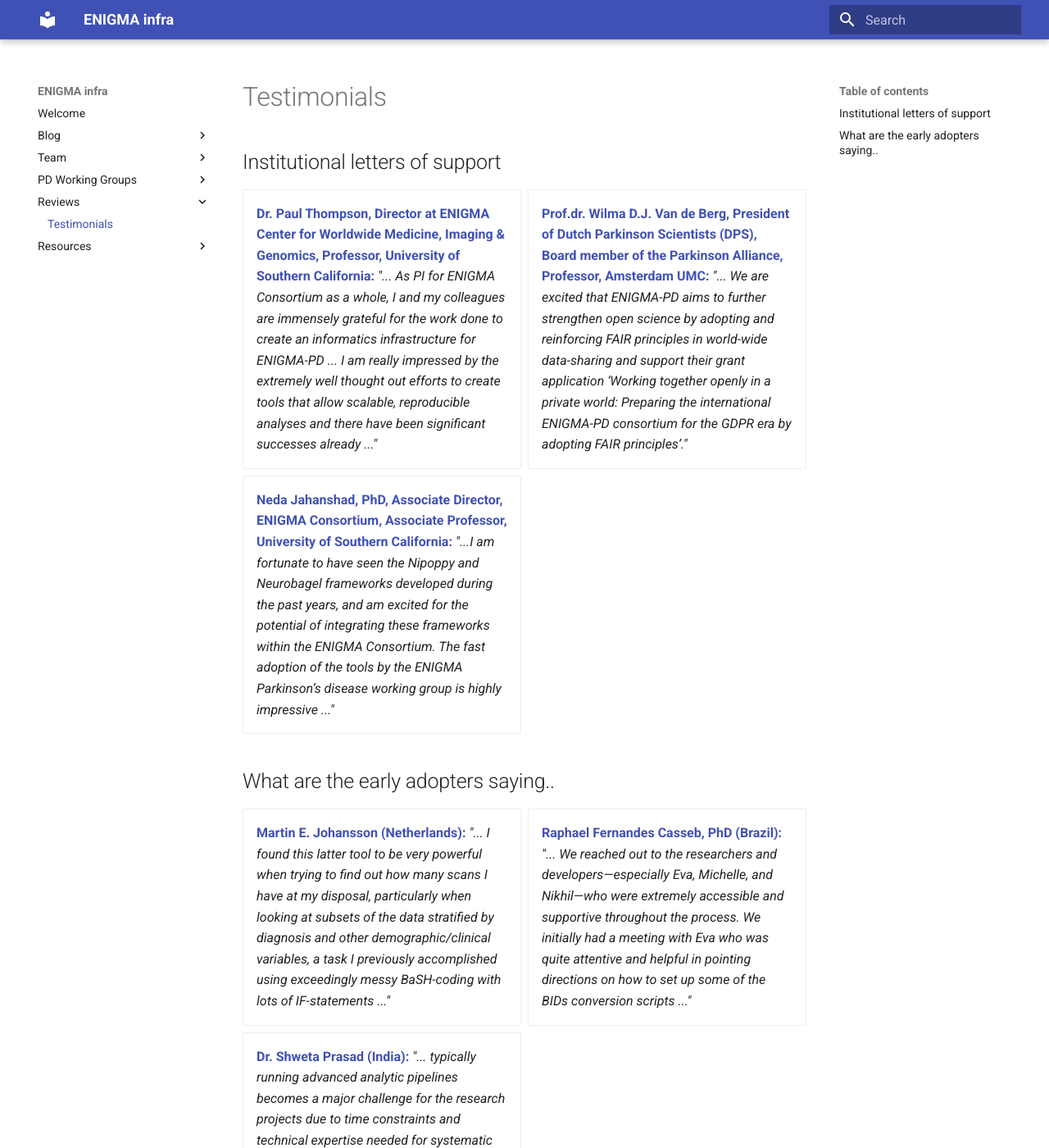
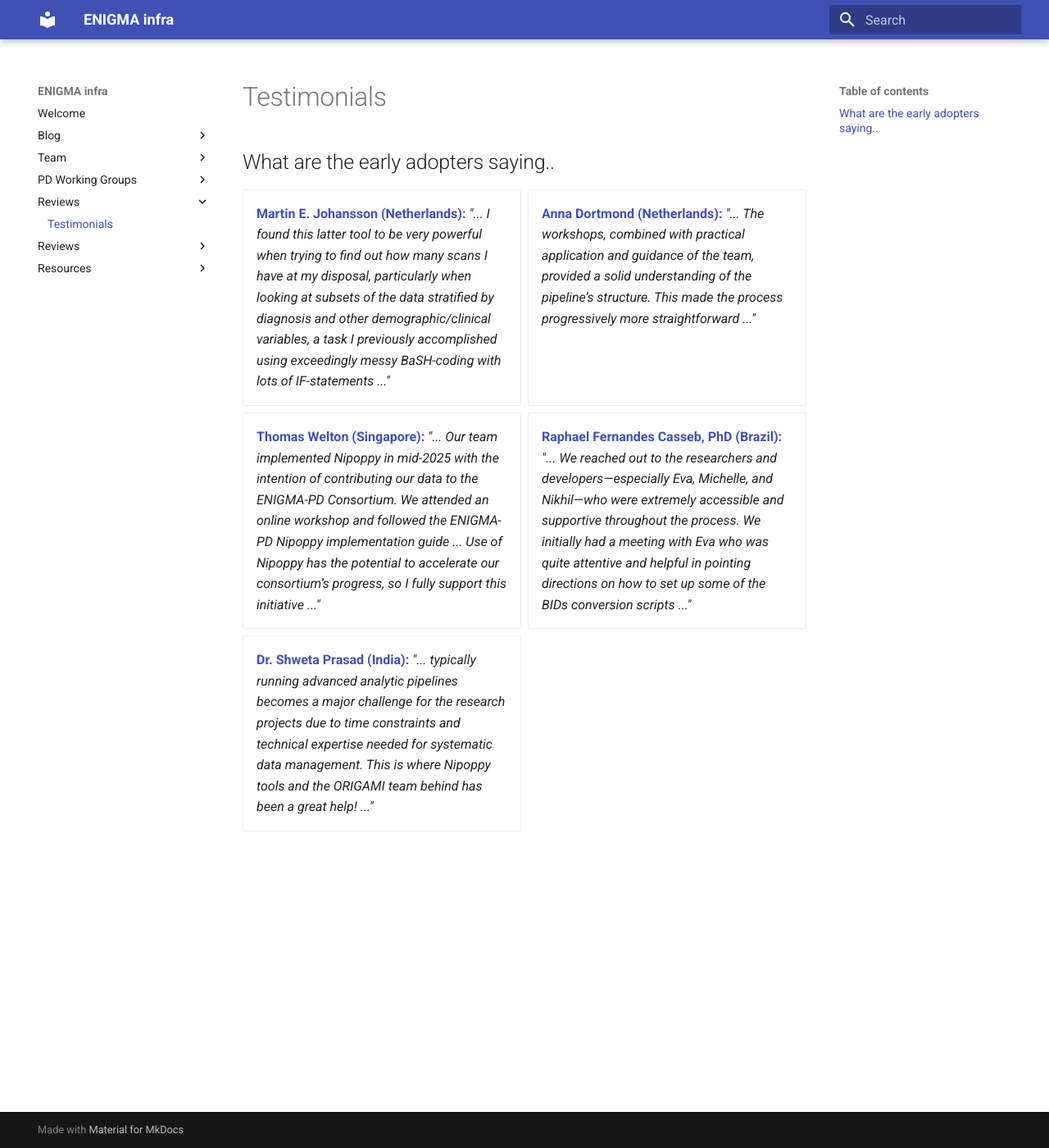
Before and after one commit to ENIGMA-infra/enigma-infra.github.io, an MkDocs documentation site: the page built from docs/reviews/testimonials.md, in a window 1280 px wide and 1400 px high. Shown: the whole window at 82% size. Built offline with MkDocs 1.6.1 and Material for MkDocs 9.7.7, drawn with Linux system fonts in a browser that asks for light colours.

Commit message:
Split reviews from LoS and added new testimonials (#4)
* added basic structure to organize information

* added people

* added details to sites and resources

* updated requirements.txt

* started adding reviews

* added LoS and logos

* Split reviews from LoS and added new testimonials

```diff
--- a/docs/reviews/testimonials.md
+++ b/docs/reviews/testimonials.md
@@ -1,17 +1,4 @@
 # Testimonials
-
-## Institutional letters of support
-
-<div class="grid cards" markdown>
-
--   **[Dr. Paul Thompson, Director at ENIGMA Center for Worldwide Medicine, Imaging & Genomics, Professor, University of Southern California: ](./Thompson.md)**  *"... As PI for ENIGMA Consortium as a whole, I and my colleagues are immensely grateful for the work done to create an informatics infrastructure for ENIGMA-PD ... I am really impressed by the extremely well thought out efforts to create tools that allow scalable, reproducible analyses and there have been significant successes already ..."*
-
--   **[Prof.dr. Wilma D.J. Van de Berg, President of Dutch Parkinson Scientists (DPS), Board member of the Parkinson Alliance, Professor, Amsterdam UMC: ](./testimonial_DPS_ENIGMAPD.pdf)**  *"... We are excited that ENIGMA-PD aims to further strengthen open science by adopting and reinforcing FAIR principles in world-wide data-sharing and support their grant application ‘Working together openly in a private world: Preparing the international ENIGMA-PD consortium for the GDPR era by adopting FAIR principles’."*
-
--   **[Neda Jahanshad, PhD, Associate Director, ENIGMA Consortium, Associate Professor, University of Southern California:](./ENIGMA_Nipoppy_INI_Letterhead_NJ-1.pdf)**  *"...I am fortunate to have seen the Nipoppy and Neurobagel frameworks developed during the past years, and am excited for the potential of integrating these frameworks within the ENIGMA Consortium. The fast adoption of the tools by the ENIGMA Parkinson’s disease working group is highly impressive ..."*
-
-</div>
-
 
 ## What are the early adopters saying..
 
@@ -19,9 +6,12 @@
 
 -   **[Martin E. Johansson (Netherlands): ](./Nijmegen.md)**  *"... I found this latter tool to be very powerful when trying to find out how many scans I have at my disposal, particularly when looking at subsets of the data stratified by diagnosis and other demographic/clinical variables, a task I previously accomplished using exceedingly messy BaSH-coding with lots of IF-statements ..."*
 
+-   **[Anna Dortmond (Netherlands): ](./Groningen.md)**  *"... The workshops, combined with practical application and guidance of the team, provided a solid understanding of the pipeline’s structure. This made the process progressively more straightforward ..."*
+
+-   **[Thomas Welton (Singapore): ](./Singapore.md)**  *"... Our team implemented Nipoppy in mid-2025 with the intention of contributing our data to the ENIGMA-PD Consortium. We attended an online workshop and followed the ENIGMA-PD Nipoppy implementation guide ... Use of Nipoppy has the potential to accelerate our consortium’s progress, so I fully support this initiative ..."*
+
 -   **[Raphael Fernandes Casseb, PhD (Brazil): ](./Campinas.md)**  *"... We reached out to the researchers and developers—especially Eva, Michelle, and Nikhil—who were extremely accessible and supportive throughout the process. We initially had a meeting with Eva who was quite attentive and helpful in pointing directions on how to set up some of the BIDs conversion scripts ..."*
 
 -   **[Dr. Shweta Prasad (India): ](./Bangalore.md)**  *"... typically running advanced analytic pipelines becomes a major challenge for the research projects due to time constraints and technical expertise needed for systematic data management. This is where Nipoppy tools and the ORIGAMI team behind has been a great help! ..."*
 
-
 </div>
--- a/mkdocs.yml
+++ b/mkdocs.yml
@@ -14,6 +14,8 @@
     - wg/e_pd.md
   - Reviews:
     - reviews/testimonials.md
+  - Reviews:
+    - reviews/LoS.md
   - Resources:
     - resources/open_science_toolstack.md
 
```
Also changed, not shown: docs/index.md (+11 -1 lines), docs/partners/Helmich.md (added, +3 -0 lines), docs/partners/LoS.md (added, +13 -0 lines), docs/partners/Thompson.md (added, +6 -0 lines), docs/reviews/Groningen.md (added, +2 -0 lines), docs/reviews/Singapore.md (added, +2 -0 lines), 2 other files.
